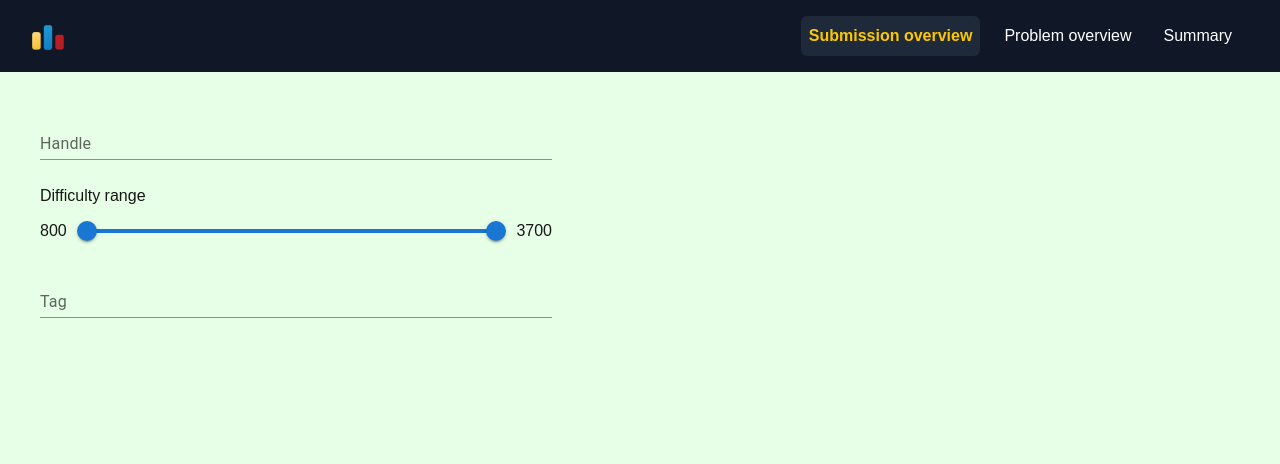
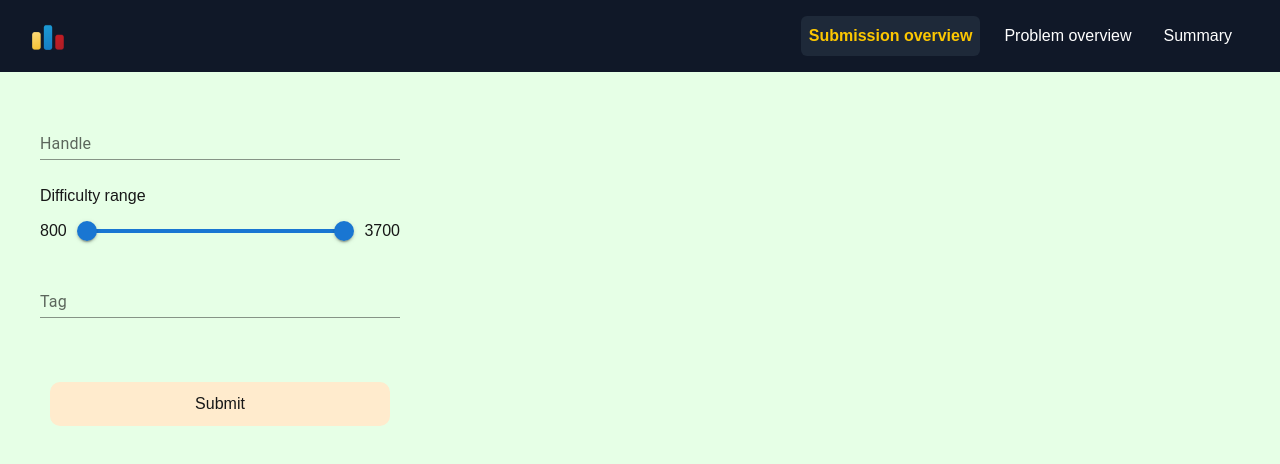
Before and after one commit to Snowfall2/codeforces-visualizer, a Next.js app: page /submission in a window 1280 px wide. Shown: the top 464 px of the page. Built offline with nearby package versions, Linux system fonts and the light colour scheme.

Commit message:
Add pagination

```diff
--- a/app/submission/page.tsx
+++ b/app/submission/page.tsx
@@ -3,17 +3,30 @@ import React, { useEffect, useState } from 'react';
 import Problem from '@/interfaces/problem';
 import processHandle from '@/hooks/processHandle';
 import SearchSidebar from '@/components/submission/SearchSidebar';
+import ProblemList from '@/components/submission/ProblemList';
 
-export default function ProblemPage() {
+export default function SubmissionPage() {
     const [submitHandle, setSubmitHandle] = useState('');
     const [loading, setLoading] = useState(false);
     const [problems, setProblems] = useState<Problem[]>([]);
-
+    const [tags, setTags] = useState<string[]>([]);
+    const [range, setRange] = useState<number[]>([]);
+    const filterProblems = problems.filter(problem => (
+      problem.tags.filter(tag => tags.includes(tag) && range[0]).length == tags.length &&
+      range[0] <= problem.rating && problem.rating <= range[1]
+    ))
     processHandle(setLoading, setProblems, submitHandle);
 
     return (
-      <div className='xl:mx-10 mx-10'>
-        <SearchSidebar/>
+      <div className='flex flex-row mx-10'>
+        <div className='w-1/3'>
+          <SearchSidebar submitHandle={setSubmitHandle} submitTags={setTags} submitRange={setRange}/>
+        </div>
+        <div className='w-2/3 p-2'>
+          <div className='pagination'>
+            <ProblemList problems={filterProblems} tags={tags}/>
+          </div>
+        </div>
       </div>
 
   );
--- a/components/ProblemDistribution.tsx
+++ b/components/ProblemDistribution.tsx
@@ -14,7 +14,7 @@ export default function ProblemDistribution(
         series: [{ data: [0] }],
         height: 300,
     };
-    const verdict = ["OK"];
+    const verdict = ["Accepted"];
     const [plot, setPlot] = useState(data);
 
     useEffect(() => {
--- a/components/submission/Badge.tsx
+++ b/components/submission/Badge.tsx
@@ -1,8 +1,16 @@
-export default function Badge({tag, removeTag}: {tag:string, removeTag: any}) {
+export default function Badge({tag, removeTag = null, includeTag = true}: {tag:string, removeTag?: any, includeTag?: boolean}) {
     return (
-        <div className="flex flex-row px-2 my-0 bg-yellow-100 rounded-3xl outline outline-yellow-400 items-center gap-1 text-gray-600 transition-colors hover:text-gray-400">
-            <span className="text-sm">{tag}</span>
-            <img src="close.svg" className="w-5 cursor-pointer" onClick={() => removeTag(tag)}></img>
-        </div>
+        (
+            includeTag && <div className="flex flex-row px-2 my-0 bg-yellow-100 rounded-3xl outline outline-yellow-400 items-center gap-1 text-gray-600 transition-colors hover:text-gray-400">
+                <span className="text-sm">{tag}</span>
+                {removeTag && <img src="close.svg" className="w-5 cursor-pointer" onClick={() => removeTag(tag)}></img>}
+            </div>
+        ) ||
+        (
+            !includeTag && <div className="flex flex-row px-2 my-0 bg-gray-100 rounded-3xl outline outline-gray-400 items-center gap-1 text-gray-600 transition-colors hover:text-gray-400">
+                <span className="text-sm">{tag}</span>
+                {removeTag && <img src="close.svg" className="w-5 cursor-pointer" onClick={() => removeTag(tag)}></img>}
+            </div>
+        )
     )
 }
--- /dev/null
+++ b/components/submission/Pagination.tsx
@@ -0,0 +1,13 @@
+import { useState } from 'react';
+
+export default function Pagination({children}: {children: React.ReactNode}) {
+    const [page, setPage] = useState(1);
+
+    return (
+      <div className='flex flex-col gap-5'>
+        {children}
+        <p>sss</p>
+      </div>
+
+  );
+}
--- /dev/null
+++ b/components/submission/ProblemCard.tsx
@@ -0,0 +1,20 @@
+import Problem from "@/interfaces/problem";
+import Badge from "./Badge";
+import { Fragment } from "react/jsx-runtime";
+
+export default function ProblemCard({problem, tags}: {problem:Problem, tags:string[]}) {
+    return (
+        <div className="flex flex-col gap-4 p-4 bg-white border-1 white rounded-4xl">
+            <h2 className="text-2xl">{problem.fullName}</h2>
+            <div className="flex flex-row gap-2 flex-wrap">
+                {problem.tags.map((tag, idx) =>
+                    <Fragment key={tag+idx}>
+                        <Badge tag={tag} includeTag={tags.includes(tag)}></Badge>
+                    </Fragment>
+                )}
+            </div>
+            <p>Latest status: {problem.verdict}</p>
+            <div></div>
+        </div>
+    );
+}
--- /dev/null
+++ b/components/submission/ProblemList.tsx
@@ -0,0 +1,28 @@
+import { Fragment, useEffect, useState } from "react";
+import Problem from "@/interfaces/problem";
+import ProblemCard from "./ProblemCard";
+
+export default function ProblemList({problems, tags}: {problems:Problem[], tags:string[]}) {
+    const [page, setPage] = useState(0);
+    const filterProblem = problems.slice((page)*5, (page+1)*5);
+    useEffect(() => {
+        setPage(0);
+    }, [problems])
+    return (
+        <div className="flex flex-col gap-10">
+            <div className="flex flex-col gap-5">
+                {filterProblem.map((problem, idx) => <Fragment key={idx}><ProblemCard problem={problem} tags={tags}></ProblemCard></Fragment>)}
+            </div>
+            <div className="flex flex-row gap-2 justify-center flex-wrap">
+                {
+                    ([...Array(Math.ceil((problems.length-1)/5)).keys()]).map((problem, idx) => (
+                    <div key={idx} className={`flex items-center justify-center rounded-4xl w-10 h-10 cursor-pointer transition-all duration-300 ${idx==page? "bg-blue-200":""}`} onClick={() => setPage(idx)}>
+                        <p>{idx+1}</p>
+                    </div>
+
+                    ))
+                }
+            </div>
+        </div>
+    );
+}
--- a/components/submission/SearchSidebar.tsx
+++ b/components/submission/SearchSidebar.tsx
@@ -3,7 +3,11 @@ import { Fragment, useState } from "react";
 import Badge from "./Badge";
 import TAGS from "@/utils/tags";
 
-export default function SearchSidebar() {
+export default function SearchSidebar({submitHandle, submitTags, submitRange}: {
+    submitHandle: React.Dispatch<React.SetStateAction<string>>,
+    submitTags: React.Dispatch<React.SetStateAction<string[]>>,
+    submitRange: React.Dispatch<React.SetStateAction<number[]>>,
+}) {
     const [handle, setHandle] = useState("");
     const [range, setRange] = useState([800, 3700] as number[]);
     const [tag, setTag] = useState("");
@@ -14,7 +18,11 @@ export default function SearchSidebar() {
         stringify: (tag:string) => tag,
     });
 
-    function submitSearch() {
+    function submitSearch(e: React.FormEvent<HTMLFormElement>) {
+        e.preventDefault();
+        submitHandle(handle);
+        submitTags(tags);
+        submitRange(range);
     }
     function handleRange(event: Event, newValue: number[]) {
         setRange(newValue);
@@ -38,7 +46,7 @@ export default function SearchSidebar() {
 
     return (
         <div className="max-w-2xl pr-10">
-            <form className="flex flex-col max-w-lg gap-6 my-auto" onSubmit={() => submitSearch()}>
+            <form className="flex flex-col max-w-lg gap-6 my-auto" onSubmit={submitSearch}>
                 <TextField label="Handle" className="" id="handle-input" variant='standard' onChange={(e) => setHandle(e.target.value)}/>
 
                 <div>
@@ -86,6 +94,7 @@ export default function SearchSidebar() {
                         {tags.map((tag) => <Fragment key={tag}><Badge tag={tag} removeTag={handleRemoveTag}></Badge></Fragment>)}
                     </div>
                 </div>
+                <button className="handle-submit my-4 cursor-pointer">Submit</button>
             </form>
         </div>
     );
--- a/hooks/processHandle.ts
+++ b/hooks/processHandle.ts
@@ -1,6 +1,7 @@
 import { useEffect } from "react";
 import Problem from "@/interfaces/problem";
 import { customStorage } from '@/utils/storage';
+import { mapVerdict } from "@/utils/problemUtils";
 
 export default function processHandle(
     setLoading:React.Dispatch<React.SetStateAction<boolean>>,
@@ -24,11 +25,10 @@ export default function processHandle(
                                 fullName: sub["problem"]["name"],
                                 rating: sub["problem"]["rating"],
                                 tags: sub["problem"]["tags"],
-                                verdict: sub["verdict"],
+                                verdict: mapVerdict(sub["verdict"]),
                                 creationTimeSeconds: sub["creationTimeSeconds"],
                             } as Problem;
                         }).filter((sub:any) => sub != null);
-                        console.log(problems);
                         customStorage.updateItem(submitHandle, problems);
                     }
                 }
--- a/package.json
+++ b/package.json
@@ -9,6 +9,7 @@
     "lint": "eslint"
   },
   "dependencies": {
+    "@base-ui-components/react": "^1.0.0-rc.0",
     "@emotion/react": "^11.14.0",
     "@emotion/styled": "^11.14.1",
     "@mui/material": "^7.3.5",
--- a/utils/problemUtils.ts
+++ b/utils/problemUtils.ts
@@ -23,10 +23,10 @@ export default function filterProblem(data: Problem[], verdict: string[]) {
         }
         return problems;
     }, [] as Problem[]);
-    return mapVerdict(problemDistribution);
+    return problemDistribution;
 }
 
-function mapVerdict(data: Problem[]) {
+export function mapVerdict(data: string) {
     const label: Record<string, string> = {
         "FAILED":"Failed",
         "OK":"Accepted",
@@ -46,6 +46,6 @@ function mapVerdict(data: Problem[]) {
         "REJECTED":"Rejected",
         "SUBMITTED":"Submitted",
         "NO_VERDICT":"",
-    }
-    return data.map(prob => ({...prob, verdict: label[prob.verdict? prob.verdict:"NO_VERDICT"]}))
+    };
+    return label[data];
 }
```
Also changed, not shown: 1 other file (tests, documents, lock files or other folders).
